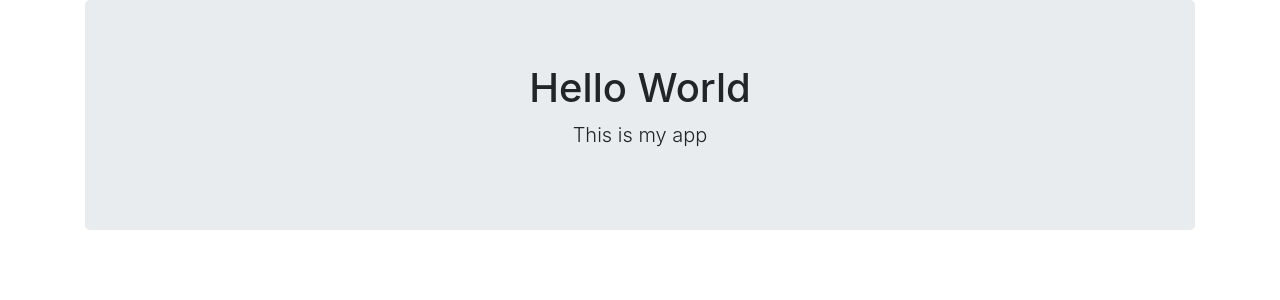
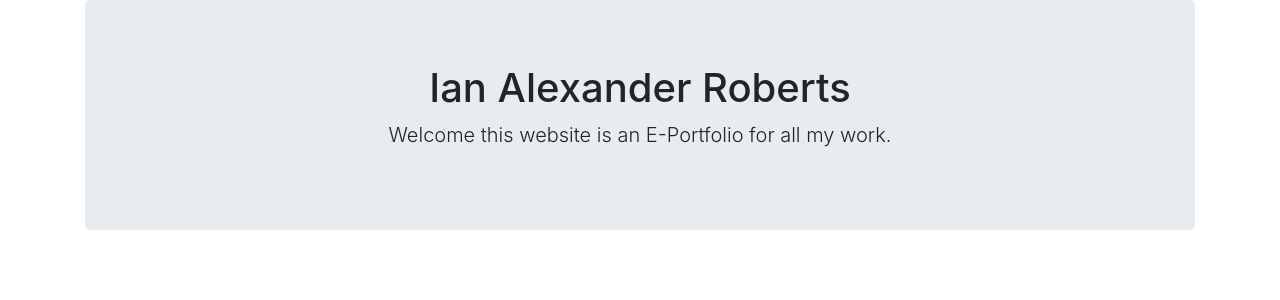
Before and after one commit to Elros-Virtual/ir-portfolio, a Flask app: page / in a window 1280 px wide. Shown: the part 56-356 px from the top of the page. Run offline with Flask 2, Linux system fonts and the light colour scheme; some libraries are stand-ins or nearby versions.

Commit message:
update front page message

```diff
--- a/ian-cv-site/website-code/templates/index.html
+++ b/ian-cv-site/website-code/templates/index.html
@@ -2,7 +2,7 @@
 
 {% block body %}
 <div class="jumbotron text-center">
-    <h1>Hello World</h1>
-    <p class="lead">This is my app</p>
+    <h1>Ian Alexander Roberts</h1>
+    <p class="lead">Welcome this website is an E-Portfolio for all my work.</p>
 </div>
 {% endblock %}
```
